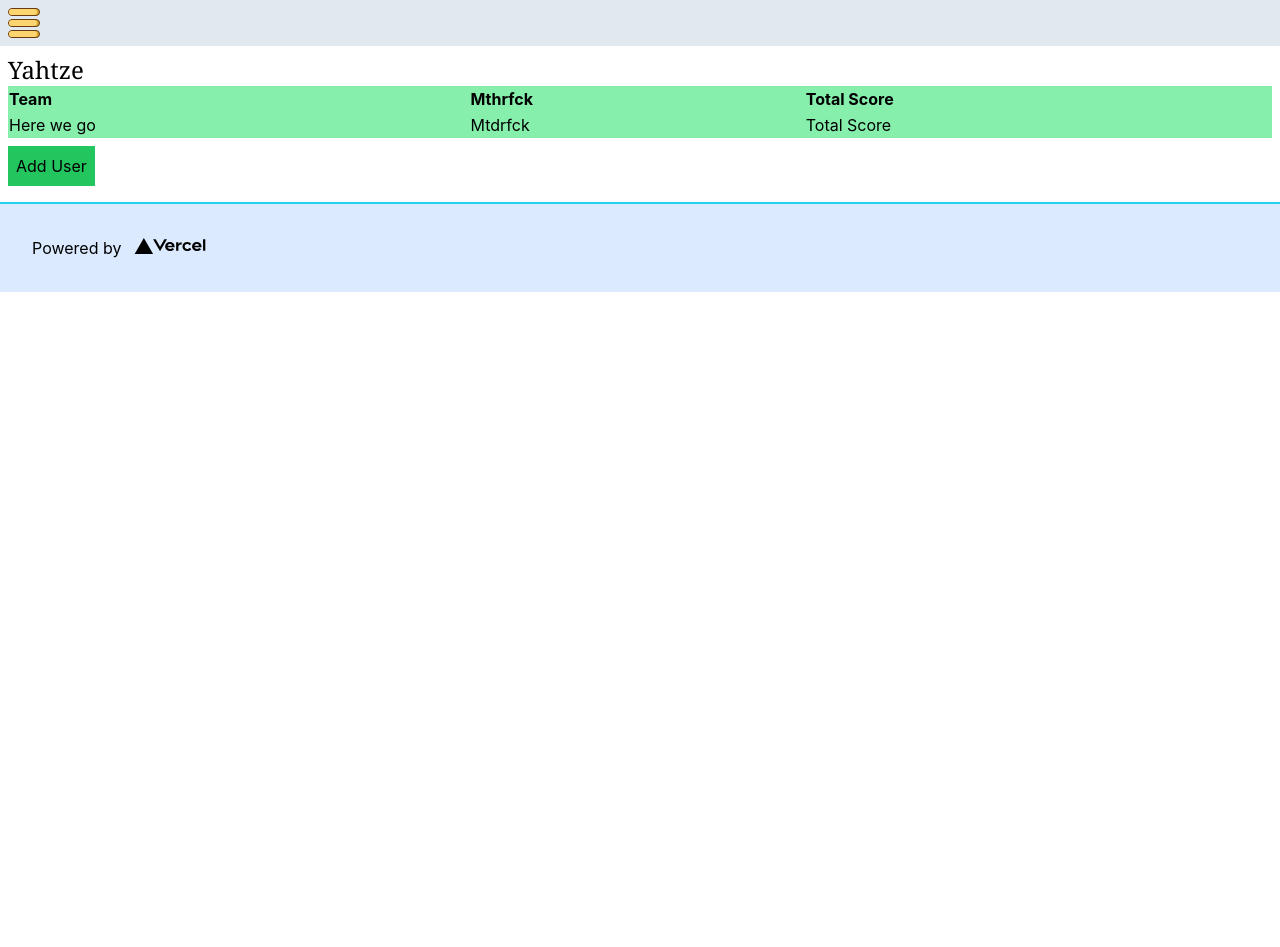
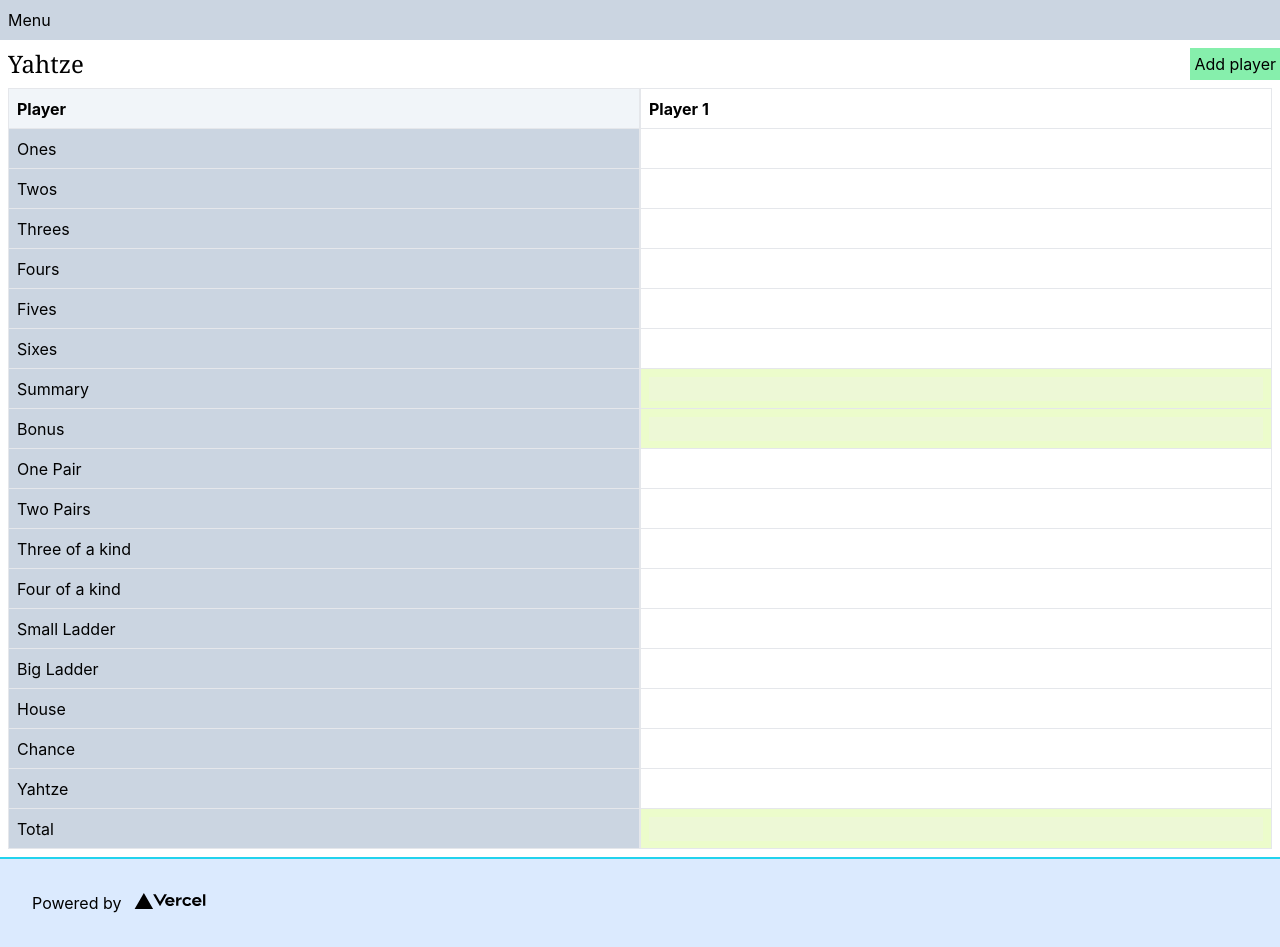
Before and after one commit to nbjorling/nextjs, a Next.js app: page / in a window 1280 px wide. Before the commit the page ends 800 px from the top, so only its background shows below. Built offline with nearby package versions, Linux system fonts and the light colour scheme.

Commit message:
Add yathzee functions and forms

```diff
--- a/components/Menu.tsx
+++ b/components/Menu.tsx
@@ -1,5 +1,5 @@
 import React, { useEffect, useState } from "react";
-import MenuIcon from "../icons/menu_color.svg";
+import MenuIcon from "../icons/menu_black.svg";
 
 export const Menu = () => {
   const [isMenuOpen, setMenu] = useState(false);
@@ -12,16 +12,22 @@ export const Menu = () => {
   return (
     <div className={`app-menu ${isMenuOpen ? "menu-open" : ""}`}>
       <div className="" onClick={() => toggleMenu()}>
-        <div className="flex bg-slate-200 p-2">
-          <MenuIcon />
+        <div className="flex bg-slate-300 p-2">
+          {/* <MenuIcon /> */}
+          Menu
         </div>
       </div>
       <div
         className={`fixed z-10 w-full h-screen transition-all ${isMenuOpen ? "-translate-x-0" : "-translate-x-full"}`}
       >
-        <div className={"bg-red-300 h-full"}>
-          <div className="">Header</div>
-          <div className="">Footer</div>
+        <div className={"bg-gray-700 h-full  text-white flex-row relative"}>
+          <div className="p-10">
+            <div>Yathzee</div>
+            <div>Yathzee Extreme</div>
+          </div>
+          <div className="absolute bottom-8 w-full h-12 bg-slate-600 flex">
+            <div className="text-center items-center w-full p-2">Made By Björling</div>
+          </div>
         </div>
       </div>
     </div>
--- a/components/Scoreboard.tsx
+++ b/components/Scoreboard.tsx
@@ -1,28 +1,159 @@
 import React, { useEffect, useState } from "react";
 
+type Player = {
+  name: string;
+};
+
+const fields = [
+  { id: "0", label: "Ones", value: 0 },
+  { id: "1", label: "Twos", value: 0 },
+  { id: "2", label: "Threes", value: 0 },
+  { id: "3", label: "Fours", value: 0 },
+  { id: "4", label: "Fives", value: 0 },
+  { id: "5", label: "Sixes", value: 0 },
+  { id: "6", label: "Summary", value: 0, disabled: true },
+  { id: "7", label: "Bonus", value: 0, disabled: true },
+  { id: "8", label: "One Pair", value: 0 },
+  { id: "9", label: "Two Pairs", value: 0 },
+  { id: "10", label: "Three of a kind", value: 0 },
+  { id: "11", label: "Four of a kind", value: 0 },
+  { id: "12", label: "Small Ladder", value: 0 },
+  { id: "13", label: "Big Ladder", value: 0 },
+  { id: "14", label: "House", value: 0 },
+  { id: "15", label: "Chance", value: 0 },
+  { id: "16", label: "Yahtze", value: 0 },
+  { id: "17", label: "Total", value: 0, disabled: true },
+];
+
+class StandardYathzeCard {
+  constructor(parameters) {}
+}
+
+const ScoreCard = ({ player, onUpdate, updateName }) => {
+  return (
+    <table className="w-full text-left border">
+      <tbody>
+        <tr className="h-10 whitespace-nowrap ">
+          <th className="px-2">
+            <input
+              onChange={(event) => updateName(event)}
+              value={player.name}
+              className="min-w-0 w-full"
+              type="string"
+            />
+          </th>
+        </tr>
+        {player.scoreCard.map((field) => {
+          return (
+            <tr
+              className={`min-w-0 w-full whitespace-nowrap h-10 ${field.disabled && "bg-lime-100"}`}
+              key={field.id}
+              id={field.id}
+            >
+              <td className="border px-2">
+                <input
+                  onChange={(event) => onUpdate(field.id, event)}
+                  value={field.value === 0 ? "" : field.value}
+                  className="min-w-0 w-full"
+                  type="number"
+                  disabled={field.disabled}
+                />
+              </td>
+            </tr>
+          );
+        })}
+      </tbody>
+    </table>
+  );
+};
+
 export const Scoreboard = () => {
+  const [players, setPlayers] = useState([{ name: "Player 1", scoreCard: [...fields] }]);
+
+  function addPlayer() {
+    const newPlayer = { name: `Player ${players.length + 1}`, scoreCard: [...fields] };
+    setPlayers((previous) => [...previous, newPlayer]);
+  }
+
+  function updateName({ event, index }) {
+    const copy = [...players];
+    const player = copy[index];
+    console.log("Koca: player ", player);
+    player.name = event.target.value;
+    setPlayers(copy);
+  }
+
+  function updatePlayer({ playerIndex, fieldId, event }) {
+    const copyState = [...players];
+    const scoreCard = copyState[playerIndex].scoreCard;
+    const fieldIndex = scoreCard.findIndex((field) => field.id === fieldId);
+    const value = event.target.value ? event.target.value : 0;
+    scoreCard[fieldIndex].value = value;
+
+    scoreCard[6].value =
+      parseFloat(scoreCard[0].value) +
+      parseFloat(scoreCard[1].value) +
+      parseFloat(scoreCard[2].value) +
+      parseFloat(scoreCard[3].value) +
+      parseFloat(scoreCard[4].value) +
+      parseFloat(scoreCard[5].value);
+
+    if (parseFloat(scoreCard[6].value) >= 53) {
+      scoreCard[7].value = 50;
+    } else {
+      scoreCard[7].value = 0;
+    }
+
+    scoreCard[17].value =
+      parseFloat(scoreCard[6].value) +
+      parseFloat(scoreCard[7].value) +
+      parseFloat(scoreCard[8].value) +
+      parseFloat(scoreCard[9].value) +
+      parseFloat(scoreCard[10].value) +
+      parseFloat(scoreCard[11].value) +
+      parseFloat(scoreCard[12].value) +
+      parseFloat(scoreCard[13].value) +
+      parseFloat(scoreCard[14].value) +
+      parseFloat(scoreCard[15].value) +
+      parseFloat(scoreCard[16].value);
+
+    console.log("KOCA UPDATING PLAYER:", playerIndex, fieldId, event.target.value);
+    setPlayers(copyState);
+  }
+
   return (
-    <div className="">
-      <table className="bg-green-300 w-full text-left">
-        <thead>
-          <tr>
-            <th>Team</th>
-            <th>Mthrfck</th>
-            <th>Total Score</th>
-          </tr>
-        </thead>
-        <tbody>
-          <tr>
-            <td>Here we go</td>
-            <td>Mtdrfck</td>
-            <td>Total Score</td>
-          </tr>
-        </tbody>
-      </table>
-      <div className="py-2">
-        <button className="bg-green-500 p-2" onClick={() => console.log("clicked")}>
-          Add User
+    <div className="w-full flex-row overflow-scroll">
+      <div className="fixed right-0">
+        <button className="bg-green-300 p-1" onClick={() => addPlayer()}>
+          Add player
         </button>
+      </div>
+      <h1 className="font-serif text-2xl pb-2">Yahtze</h1>
+      <div className="w-full flex">
+        <table className="w-full text-left border">
+          <tbody>
+            <tr className="h-10 whitespace-nowrap">
+              <th className="h-10 whitespace-nowrap bg-slate-100 px-2">Player</th>
+            </tr>
+            {fields.map((field) => {
+              return (
+                <tr className="h-10 whitespace-nowrap overflow-hidden bg-slate-300" key={field.id} id={field.id}>
+                  <td className="border px-2">{field.label}</td>
+                </tr>
+              );
+            })}
+          </tbody>
+        </table>
+        {players.map((player: Player, index: number) => {
+          return (
+            <ScoreCard
+              key={index}
+              player={player}
+              onUpdate={(fieldId, event) => updatePlayer({ playerIndex: index, fieldId: fieldId, event: event })}
+              updateName={(event) => updateName({ index, event })}
+            />
+          );
+        })}
       </div>
     </div>
   );
--- a/pages/index.js
+++ b/pages/index.js
@@ -14,8 +14,7 @@ export default function Home() {
         <link rel="icon" href="/favicon.ico" />
       </Head>
       <Menu />
-      <main className="p-2">
-        <h1 className="font-serif text-2xl ">Yahtze</h1>
+      <main className="p-2 flex flex-col w-full">
         <Scoreboard />
       </main>
 
```
Also changed, not shown: icons/menu_black.svg (added).
